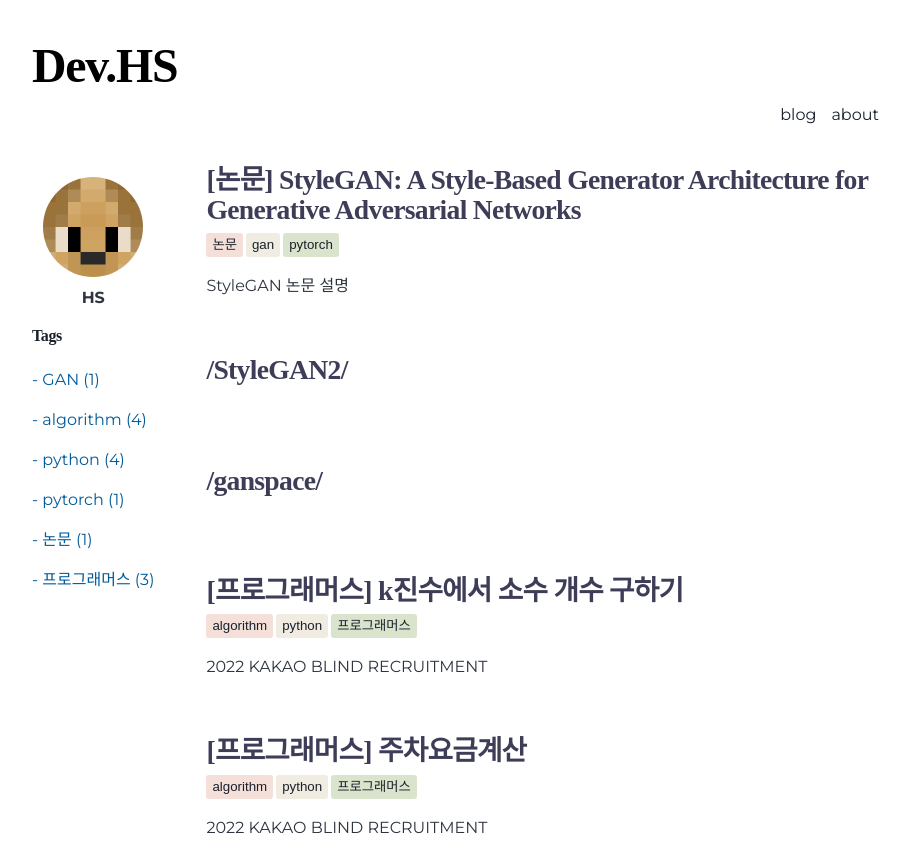
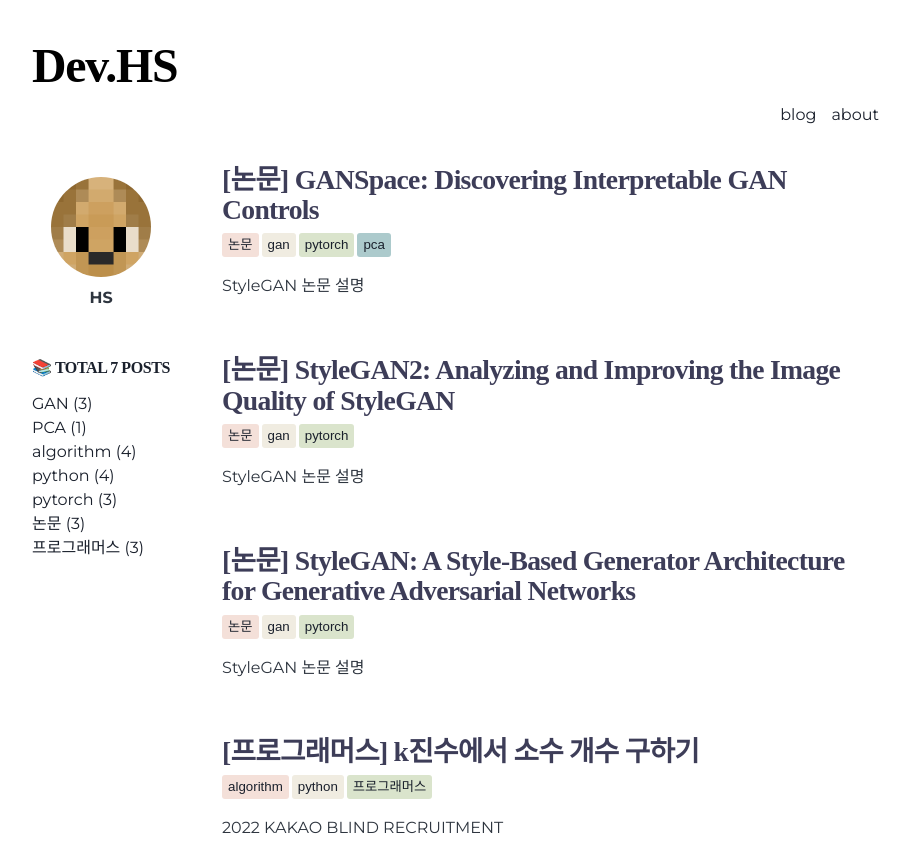
Before and after one commit to 10days96/10days96.github.io, a Gatsby site: page / in a window 1280 px wide. Shown: the top 864 px of the page, without its empty margins (180-1089 px from the left). Built offline with nearby package versions, Linux system fonts and the light colour scheme; Gatsby itself is replaced by a stand-in of ours; a web font is replaced by a local one.

Commit message:
feat: 블로그 사이드바 UI 수정
1. 윗줄은 모든 포스팅 개수 아래는 태그에 속한 포스팅 개수가 나오게 수정

```diff
--- a/content/blog/StyleGAN2/index.md
+++ b/content/blog/StyleGAN2/index.md
@@ -0,0 +1,6 @@
+---
+title: "[논문] StyleGAN2: Analyzing and Improving the Image Quality of StyleGAN"
+date: "2022-08-08"
+description: "StyleGAN 논문 설명"
+tags: ["논문", "GAN", "pytorch"]
+---
--- a/content/blog/ganspace/index.md
+++ b/content/blog/ganspace/index.md
@@ -0,0 +1,6 @@
+---
+title: "[논문] GANSpace: Discovering Interpretable GAN Controls"
+date: "2022-08-10"
+description: "StyleGAN 논문 설명"
+tags: ["논문", "GAN", "pytorch", "PCA"]
+---
--- a/src/components/bio.tsx
+++ b/src/components/bio.tsx
@@ -49,6 +49,8 @@
                     {` `}
                 </p>
             )}
+            <div className="socialMedia">
+            </div>
         </div>
     )
 }
--- a/src/components/sidebar.tsx
+++ b/src/components/sidebar.tsx
@@ -8,6 +8,9 @@
       group: {
          fieldValue: string
          totalCount: number
+      },
+      nodes: {
+         id:string
       }
    }
 }
@@ -15,7 +18,7 @@
 
 const Sidebar = ({ data, location }: PageProps<DataProps>) => {
 
-   const { allMarkdownRemark: { group } } = useStaticQuery(
+   const { allMarkdownRemark: { group, nodes } } = useStaticQuery(
       graphql`
          query{
             allMarkdownRemark(limit: 2000){
@@ -23,23 +26,24 @@
                  fieldValue
                  totalCount
                }
+               nodes{
+                  id
+               }
              }
          }
       `
    )
 
-   console.log(group)
-
    return (
       <div className="sidebar">
          <Bio />
          <div>
-            <h6>Tags</h6>
+            <h6>📚 TOTAL {nodes.length} POSTS</h6>
             <ul>
                {group.map(tag => (
                   <li key={tag.fieldValue}>
                      <Link to={`/tags/${kebabCase(tag.fieldValue)}/`}>
-                        - {tag.fieldValue} ({tag.totalCount})
+                        {tag.fieldValue} ({tag.totalCount})
                      </Link>
                   </li>
                ))}
@@ -50,14 +54,3 @@
 }
 
 export default Sidebar
-
-// export const pageQuery = graphql`
-//    query{
-//       allMarkdownRemark(limit: 2000){
-//          group(field: frontmatter___tags){
-//            fieldValue
-//            totalCount
-//          }
-//        }
-//    }
-// `
--- a/src/style.css
+++ b/src/style.css
@@ -222,6 +222,7 @@
 ul li,
 ol li {
   padding-left: var(--spacing-0);
+  font-size: var(--fontSize-1);
   margin-bottom: calc(var(--spacing-8) / 2);
   /* list-style: none; */
 }
@@ -393,15 +394,19 @@
 
 .sidebar h6 {
   font-size: var(--fontSize-1);
-  margin-top: var(--spacing-4);
+  margin-bottom: 0%;
+  /* margin-top: var(--spacing-4); */
 }
 
-.sidebar li {
+.sidebar li, ul {
   list-style: none;
+  margin-bottom: 0%;
 }
 
 .sidebar a {
-  text-decoration: none
+  text-decoration: none;
+  color:#1a202c;
+  font-size: var(--fontSize-);
 }
 
 .tag-group {
```
